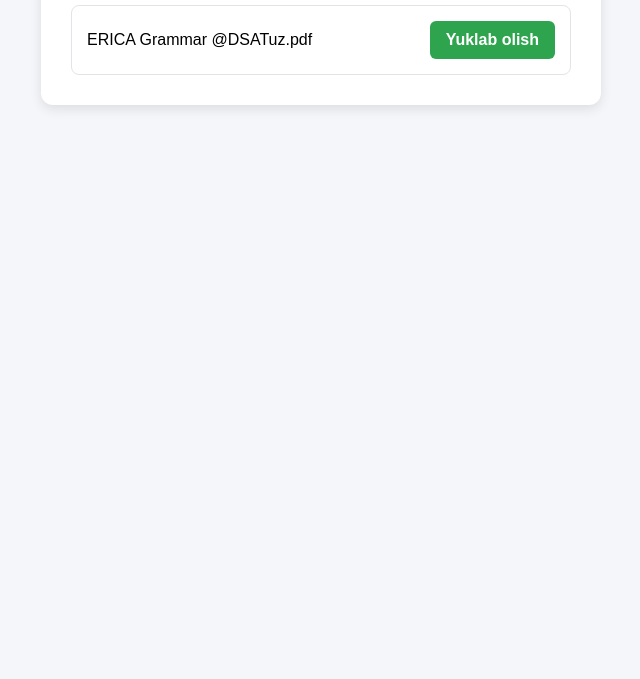
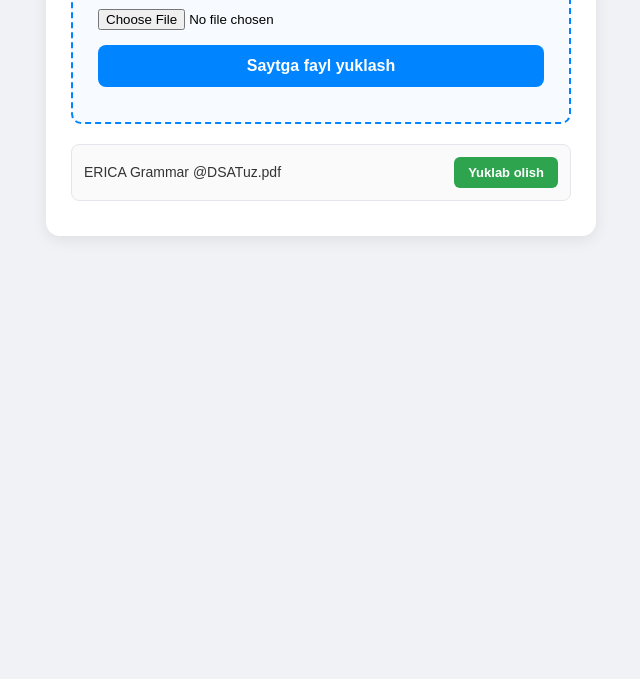
Before and after one commit to 081011GN/Fayllar, a plain HTML site: page index.html in a window 1280 px wide. Shown: the part 121-800 px from the top of the page, without its empty margins (319-959 px from the left). Drawn offline with Linux system fonts and the light colour scheme.

Commit message:
Update index.html

```diff
--- a/index.html
+++ b/index.html
@@ -3,23 +3,99 @@
 <head>
   <meta charset="UTF-8">
   <meta name="viewport" content="width=device-width, initial-scale=1.0">
-  <title>Mening Fayllarim</title>
+  <title>Mening Bulutli Xotiram</title>
   <style>
-    body { font-family: Arial, sans-serif; background: #f4f6f9; display: flex; justify-content: center; padding: 40px 20px; }
-    .box { background: white; padding: 30px; border-radius: 12px; box-shadow: 0 4px 12px rgba(0,0,0,0.1); max-width: 500px; width: 100%; }
-    h2 { margin-top: 0; color: #333; }
-    .file { display: flex; justify-content: space-between; align-items: center; padding: 15px; border: 1px solid #e1e4e8; border-radius: 8px; margin-top: 15px; }
-    .btn { background: #2ea44f; color: white; text-decoration: none; padding: 10px 16px; border-radius: 6px; font-weight: bold; }
-    .btn:hover { background: #2c974b; }
+    body { font-family: Arial, sans-serif; background: #f0f2f5; display: flex; justify-content: center; padding: 30px 15px; margin: 0; }
+    .container { background: white; padding: 25px; border-radius: 14px; box-shadow: 0 4px 15px rgba(0,0,0,0.08); max-width: 500px; width: 100%; }
+    h2 { margin-top: 0; color: #1c1e21; text-align: center; }
+    .upload-box { border: 2px dashed #0084ff; border-radius: 10px; padding: 25px; text-align: center; background: #f7fbff; margin-bottom: 20px; }
+    input[type="file"] { margin-bottom: 15px; width: 100%; }
+    button { background: #0084ff; color: white; border: none; padding: 12px 24px; border-radius: 8px; font-size: 16px; font-weight: bold; cursor: pointer; width: 100%; }
+    button:hover { background: #0073e6; }
+    button:disabled { background: #a0cfff; cursor: not-allowed; }
+    #status { margin-top: 10px; font-size: 14px; color: #555; text-align: center; }
+    .file-list { margin-top: 20px; }
+    .file-item { display: flex; justify-content: space-between; align-items: center; padding: 12px; border: 1px solid #e4e6eb; border-radius: 8px; margin-bottom: 10px; background: #fafafa; }
+    .file-name { font-size: 14px; color: #333; word-break: break-all; margin-right: 10px; }
+    .dl-btn { background: #2ea44f; color: white; text-decoration: none; padding: 8px 14px; border-radius: 6px; font-size: 13px; font-weight: bold; white-space: nowrap; }
   </style>
 </head>
 <body>
-  <div class="box">
-    <h2>📁 Mening fayllarim</h2>
-    <div class="file">
-      <span>ERICA Grammar @DSATuz.pdf</span>
-      <a href="ERICA Grammar @DSATuz.pdf" class="btn" download>Yuklab olish</a>
+  <div class="container">
+    <h2>☁️ Mening Fayllarim</h2>
+
+    <div class="upload-box">
+      <input type="file" id="fileInput">
+      <button id="uploadBtn" onclick="uploadFile()">Saytga fayl yuklash</button>
+      <div id="status"></div>
+    </div>
+
+    <div class="file-list" id="fileList">
+      <div class="file-item">
+        <span class="file-name">ERICA Grammar @DSATuz.pdf</span>
+        <a href="ERICA Grammar @DSATuz.pdf" class="dl-btn" download>Yuklab olish</a>
+      </div>
     </div>
   </div>
+
+  <script>
+    window.onload = function() {
+      const saved = JSON.parse(localStorage.getItem('myFiles') || '[]');
+      saved.forEach(f => addFileToUI(f.name, f.url));
+    };
+
+    async function uploadFile() {
+      const input = document.getElementById('fileInput');
+      const btn = document.getElementById('uploadBtn');
+      const status = document.getElementById('status');
+
+      if (!input.files.length) {
+        status.innerText = "⚠️ Avval fayl tanlang!";
+        return;
+      }
+
+      const file = input.files[0];
+      const formData = new FormData();
+      formData.append('reqtype', 'fileupload');
+      formData.append('fileToUpload', file);
+
+      btn.disabled = true;
+      status.innerText = "⏳ Yuklanmoqda, kuting...";
+
+      try {
+        const res = await fetch('https://corsproxy.io', {
+          method: 'POST',
+          body: formData
+        });
+        const url = await res.text();
+
+        if (url.startsWith('http')) {
+          addFileToUI(file.name, url);
+          saveFile(file.name, url);
+          status.innerText = "✅ Muvaffaqiyatli yuklandi!";
+          input.value = "";
+        } else {
+          status.innerText = "❌ Xatolik yuz berdi. Qayta urinib ko‘ring.";
+        }
+      } catch (e) {
+        status.innerText = "❌ Internet yoki server xatoligi.";
+      }
+      btn.disabled = false;
+    }
+
+    function addFileToUI(name, url) {
+      const list = document.getElementById('fileList');
+      const div = document.createElement('div');
+      div.className = 'file-item';
+      div.innerHTML = `<span class="file-name">${name}</span><a href="${url}" target="_blank" class="dl-btn">Ochish / Yuklash</a>`;
+      list.prepend(div);
+    }
+
+    function saveFile(name, url) {
+      const saved = JSON.parse(localStorage.getItem('myFiles') || '[]');
+      saved.push({ name, url });
+      localStorage.setItem('myFiles', JSON.stringify(saved));
+    }
+  </script>
 </body>
 </html>
```
